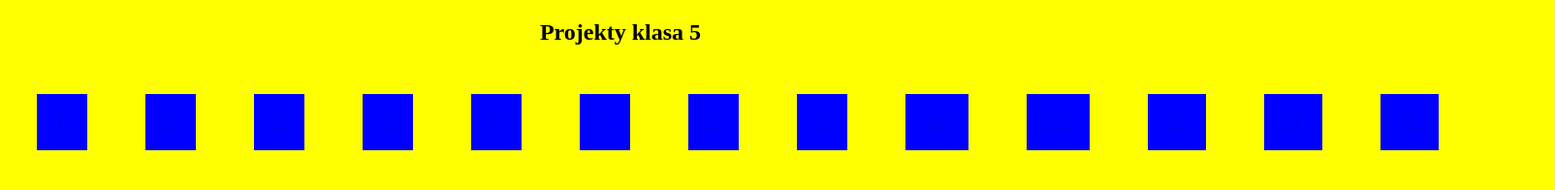
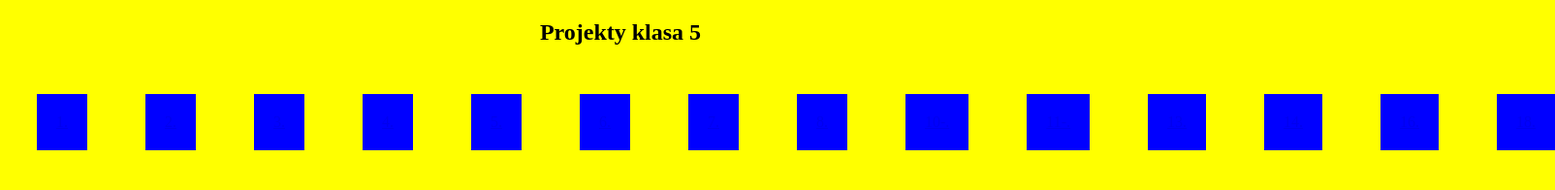
Before and after one commit to Unecomic/Projekty-klasa-5, a plain HTML site: page index.html in a window 1280 px wide. Shown: the whole page at 97% size, 1604 px wide, since content can reach past the window. Drawn offline with Linux system fonts and the light colour scheme.

Commit message:
Update index.html

```diff
--- a/index.html
+++ b/index.html
@@ -89,6 +89,10 @@ body{
     </div>
 
 
+                <div>
+<a href="https://unecomic.github.io/Projekt-18---wiczymy-Padding/">18.</a>
+    </div>
+
     </section>
 
 </div>
```
